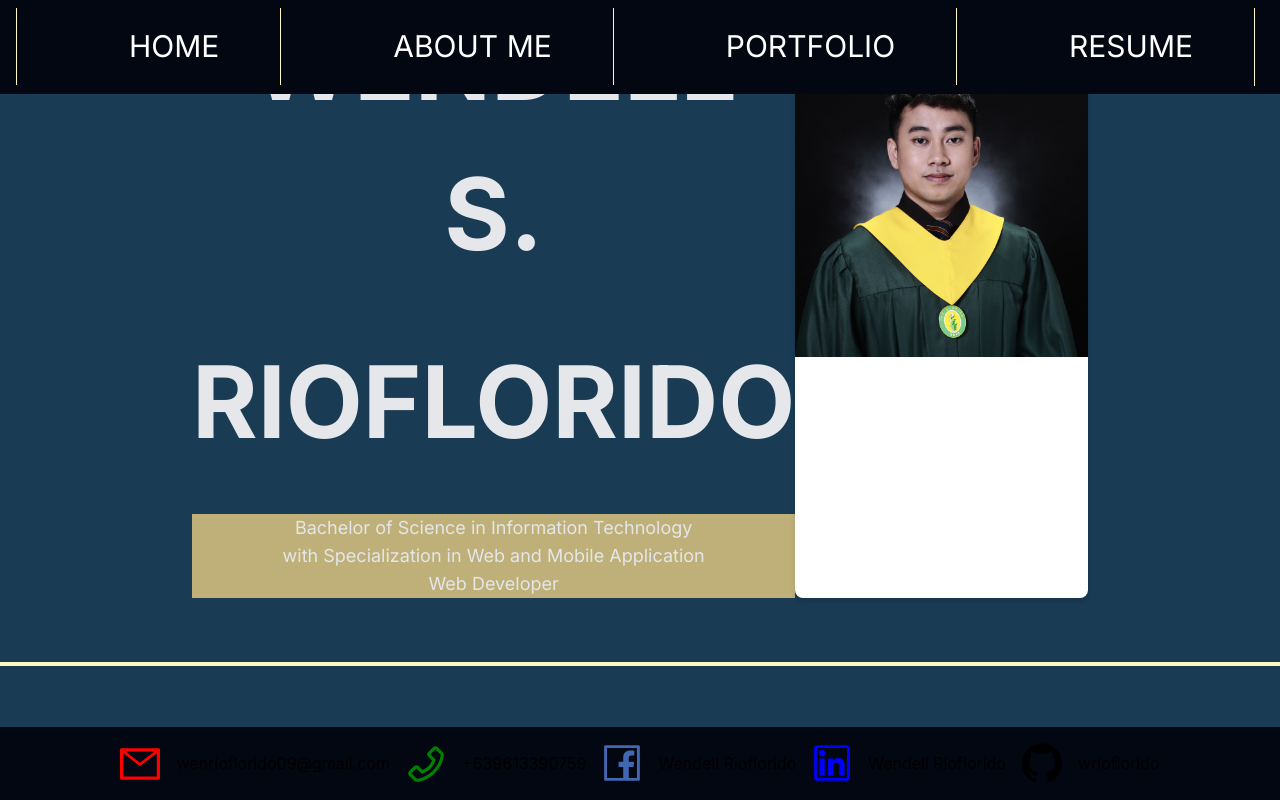
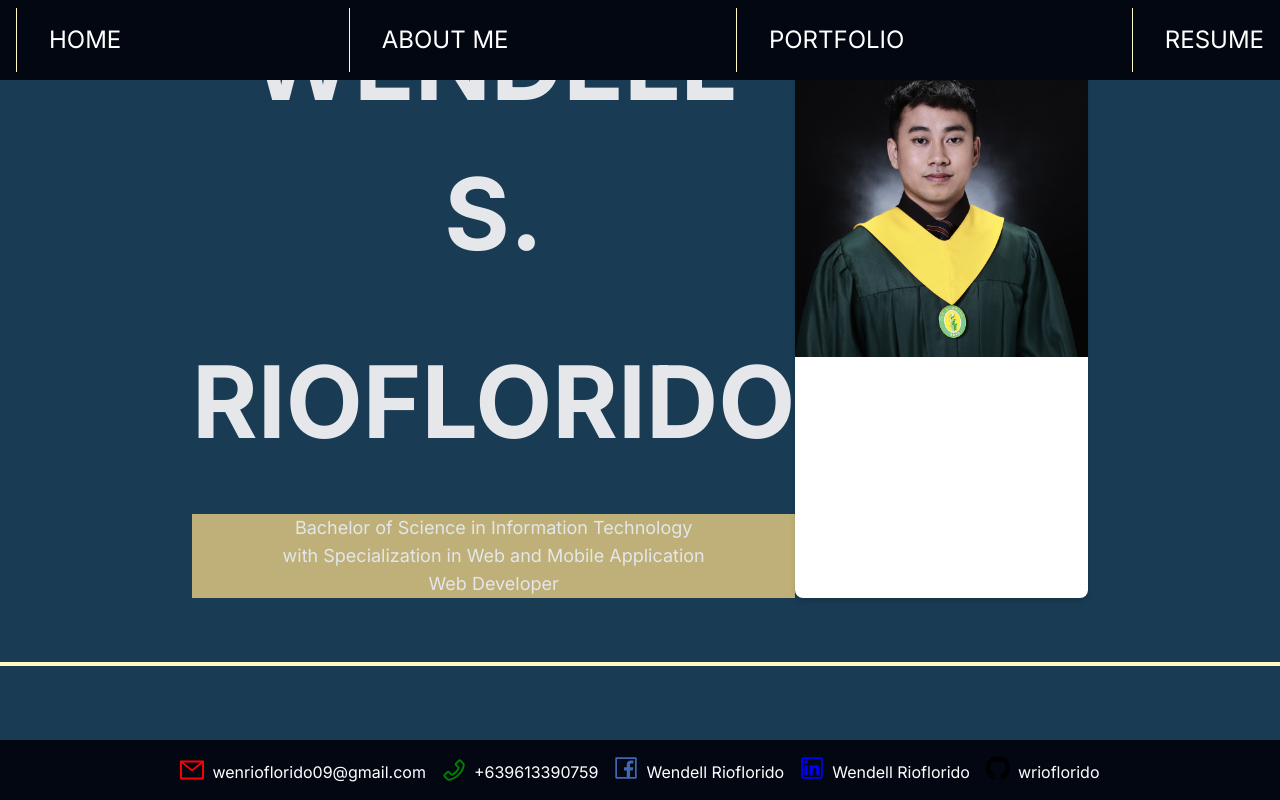
Before and after one commit to wrioflorido/myportfolio, a Next.js app: page / in a window 1280 px wide. Shown: the top 800 px of the page. Built offline with nearby package versions, Linux system fonts and the light colour scheme.

Commit message:
initial commit

```diff
--- a/src/app/page.tsx
+++ b/src/app/page.tsx
@@ -32,22 +32,21 @@ const Portfolio = () => {
       </Head>
       <nav className="bg-gray-950 fixed top-0 left-0 w-full z-10">
         <div className="container mx-auto px-4 py-2">
-          <ul className="flex justify-between">
-            <li className="text-white text-[30px] py-4 hover:text-green-900 h-full border-l border-yellow-100 pl-28">
+          <ul className="flex justify-between items-center">
+            <li className="text-white text-lg md:text-2xl py-4 hover:text-green-900 h-full border-l border-yellow-100 pl-4 md:pl-8">
               <button onClick={() => scrollToSection(introSectionRef)}>HOME</button>
             </li>
-            <li className="text-white text-[30px] py-4 hover:text-green-900 h-full border-l border-yellow-100 pl-28">
+            <li className="text-white text-lg md:text-2xl py-4 hover:text-green-900 h-full border-l border-yellow-100 pl-4 md:pl-8">
               <button onClick={() => scrollToSection(aboutSectionRef)}>ABOUT ME</button>
             </li>
-            <li className="text-white text-[30px] py-4 hover:text-green-900 h-full border-l border-yellow-100 pl-28">
+            <li className="text-white text-lg md:text-2xl py-4 hover:text-green-900 h-full border-l border-yellow-100 pl-4 md:pl-8">
               <button onClick={() => scrollToSection(portfolioSectionRef)}>PORTFOLIO</button>
             </li>
-            <li className="text-white text-[30px] py-4 hover:text-green-900 h-full border-l border-yellow-100 pl-28">
+            <li className="text-white text-lg md:text-2xl py-4 hover:text-green-900 h-full border-l border-yellow-100 pl-4 md:pl-8">
               <a href="https://drive.google.com/file/d/19pqNb9LgQtWlnHsfRgAquKERR4OmBxZK/view?usp=drive_link" target="_blank">
                 RESUME
               </a>
             </li>
-            <li className="h-full border-l border-yellow-100 py-[27px]">&nbsp;&nbsp; </li>
           </ul>
         </div>
       </nav>
@@ -127,37 +126,38 @@ const Portfolio = () => {
         </div>
       </div>
       <footer className="bg-gray-950 fixed bottom-0 left-0 w-full z-10 py-4">
-        <div className="container mx-auto px-4 flex justify-center">
+        <div className="container mx-auto px-4 flex flex-wrap justify-center">
           <ul className="flex space-x-4">
             <li className="flex">
-              <MailOutlined style={{ fontSize: '40px', color: 'red' }} />
-              <p className="pl-4 pt-2">wenrioflorido09@gmail.com</p>
+              <MailOutlined style={{ fontSize: '24px', color: 'red' }} />
+              <p className="pl-2 pt-1 text-white">wenrioflorido09@gmail.com</p>
             </li>
             <li className="flex">
-              <PhoneOutlined style={{ fontSize: '40px', color: 'green' }} />
-              <p className="pl-4 pt-2">+639613390759</p>
+              <PhoneOutlined style={{ fontSize: '24px', color: 'green' }} />
+              <p className="pl-2 pt-1 text-white">+639613390759</p>
             </li>
             <li className="flex">
               <a href="https://www.facebook.com/wendell.rioflorido/" target="_blank">
-                <FacebookOutlined style={{ fontSize: '40px', color: '#4267B2' }} />
+                <FacebookOutlined style={{ fontSize: '24px', color: '#4267B2' }} />
               </a>
-              <p className="pl-4 pt-2">Wendell Rioflorido</p>
+              <p className="pl-2 pt-1 text-white">Wendell Rioflorido</p>
             </li>
             <li className="flex">
               <a href="https://www.linkedin.com/in/wendell-rioflorido-6392b3274/" target="_blank">
-                <LinkedinOutlined style={{ fontSize: '40px', color: 'blue' }} />
+                <LinkedinOutlined style={{ fontSize: '24px', color: 'blue' }} />
               </a>
-              <p className="pl-4 pt-2">Wendell Rioflorido</p>
+              <p className="pl-2 pt-1 text-white">Wendell Rioflorido</p>
             </li>
             <li className="flex">
               <a href="https://www.linkedin.com/in/wendell-rioflorido-6392b3274/" target="_blank">
-                <GithubOutlined style={{ fontSize: '40px', color: 'black' }} />
+                <GithubOutlined style={{ fontSize: '24px', color: 'black' }} />
               </a>
-              <p className="pl-4 pt-2">wrioflorido</p>
+              <p className="pl-2 pt-1 text-white">wrioflorido</p>
             </li>
           </ul>
         </div>
       </footer>
+
     </div>
   );
 };
```
